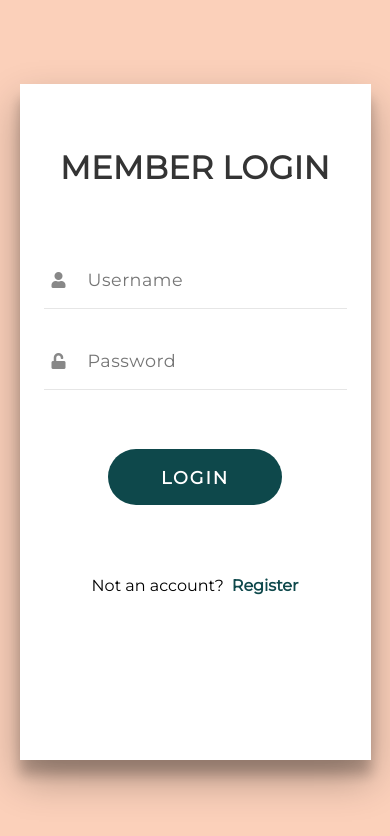
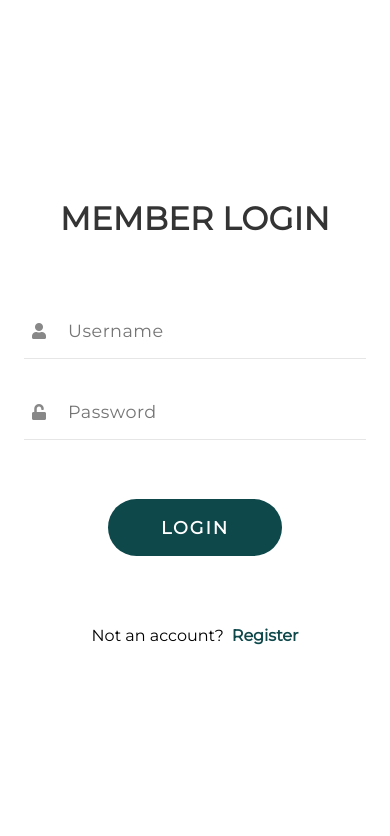
Before and after one commit to mariofornaroli/y-responsive-register, a plain HTML site: page index.html in a window 390 px wide. Drawn offline with Linux system fonts and the light colour scheme.

Commit message:
Modal removed - full page login

```diff
--- a/index.html
+++ b/index.html
@@ -11,7 +11,6 @@
 </head>
 
 <body>
-    <div class="modal">
     <section class="side">
         <p class="main-msg">digital products marketplace</p>
         <p class="secondary-msg">Your perfect place to</br>buy & sell digital goods</p>
@@ -38,7 +37,6 @@
         </form>
         <p class="register">Not an account?<a href="#">Register</a></p>
     </section>
-    </div>
 </body>
 
 </html>
--- a/style.css
+++ b/style.css
@@ -12,11 +12,12 @@ https://www.pinterest.it/pin/544794886159140921/
 
 body {
     min-height: 100vh;
-    background-color: #fbd0ba;
+    display: grid;
+    grid-template-columns: 65% 1fr;
+    box-shadow: 0 19px 38px rgb(0 0 0 / 30%), 0 15px 12px rgb(0 0 0 / 22%);
 }
 
-.modal {
-    background-color: #fff;
+/* .modal {
     position: fixed;
     top: 10%;
     height: 80%;
@@ -24,19 +25,21 @@ body {
     left: 5%;
     overflow-y: auto;
 
-    display: grid;
-    grid-template-columns: 65% 1fr;
-    box-shadow: 0 19px 38px rgb(0 0 0 / 30%), 0 15px 12px rgb(0 0 0 / 22%);
-}
+    } */
 
 section {
+/*     padding: 2.5em;
+    padding-top: 4em; */
     padding: 2.5em;
-    padding-top: 4em;
+    display: flex;
+    flex-direction: column;
+    justify-content: center;
 }
 
 .side {
     position: relative;
     background: url(./images/bk.jpg) no-repeat center;
+    align-items: center;
 }
 
 .side::before {
@@ -46,25 +49,25 @@ section {
     left: 0;
     width: 100%;
     height: 100%;
-    background-color: rgba(0, 0, 0, 0.4);
+    background-color: rgba(0, 0, 0, 0.6);
 }
 
 .side p {
     position: relative;
-    margin: auto;
     color: #fff;
     text-align: center;
     letter-spacing: 1px;
     line-height: 1.4em;
-    margin-bottom: 40px;
     font-size: 1.7rem;
 }
 
 .side .main-msg {
     text-transform: uppercase;
-    font-size: 2.8rem;
+    font-size: 3.3rem;
     font-weight: 600;
+    max-width: 550px;
     margin-bottom: 3em;
+    /* margin-bottom: 3em; */
 }
 
 .title {
@@ -154,7 +157,7 @@ button.action:hover {
 
 /* ----  Responsiveness   ----  */
 @media (max-width: 980px) {
-    .modal {
+    body {
         grid-template-columns: 60% 1fr;
     }
 
@@ -165,13 +168,17 @@ button.action:hover {
 }
 
 @media (max-width: 800px) {
-    .modal {
+    body {
         grid-template-columns: 55% 1fr;
+    }
+
+    .side .main-msg {
+        font-size: 2.7rem;
     }
 }
 
 @media (max-width: 700px) {
-    .modal {
+    body {
         grid-template-columns: 1fr;
     }
 
@@ -182,7 +189,6 @@ button.action:hover {
     form {
         display: flex;
         flex-direction: column;
-        padding: ;
     }
 
     p {
```
Lines whose indentation alone changed are shown as unchanged.
